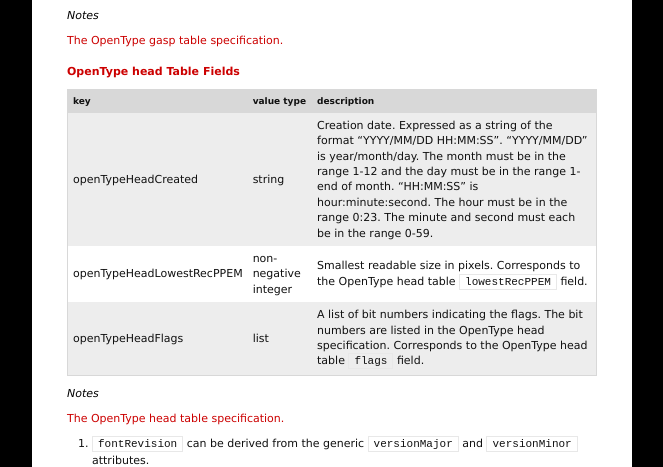
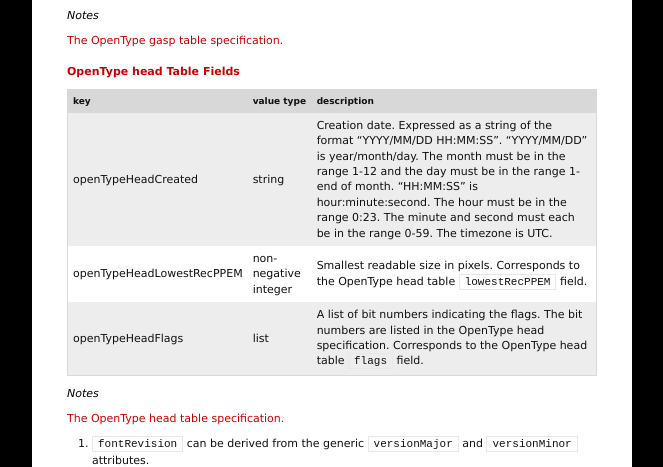
Before and after one commit to unified-font-object/ufo-spec, a Jekyll site: the page built from versions/ufo3/fontinfo.plist.md, in a window 1280 px wide and 900 px high, scrolled down 2057 px. Shown: the part 141-608 px from the top of the window, without its empty margins (218-881 px from the left). Built offline with Jekyll 4.4.1, drawn with Linux system fonts in a browser that asks for light colours.

Commit message:
Clarify openTypeHeadCreated is in UTC timezone
Fixes #54.

```diff
--- a/versions/ufo3/fontinfo.plist.md
+++ b/versions/ufo3/fontinfo.plist.md
@@ -103,7 +103,7 @@
 
 | key                       | value type           | description                                                                                                                                                                                                                                                                                                                |
 |---------------------------|----------------------|----------------------------------------------------------------------------------------------------------------------------------------------------------------------------------------------------------------------------------------------------------------------------------------------------------------------------|
-| openTypeHeadCreated       | string               | Creation date. Expressed as a string of the format "YYYY/MM/DD HH:MM:SS". "YYYY/MM/DD" is year/month/day. The month must be in the range 1-12 and the day must be in the range 1-end of month. "HH:MM:SS" is hour:minute:second. The hour must be in the range 0:23. The minute and second must each be in the range 0-59. |
+| openTypeHeadCreated       | string               | Creation date. Expressed as a string of the format "YYYY/MM/DD HH:MM:SS". "YYYY/MM/DD" is year/month/day. The month must be in the range 1-12 and the day must be in the range 1-end of month. "HH:MM:SS" is hour:minute:second. The hour must be in the range 0:23. The minute and second must each be in the range 0-59. The timezone is UTC. |
 | openTypeHeadLowestRecPPEM | non-negative integer | Smallest readable size in pixels. Corresponds to the OpenType head table `lowestRecPPEM` field.                                                                                                                                                                                                                            |
 | openTypeHeadFlags         | list                 | A list of bit numbers indicating the flags. The bit numbers are listed in the OpenType head specification. Corresponds to the OpenType head table `flags` field.                                                                                                                                                           |
 
```
